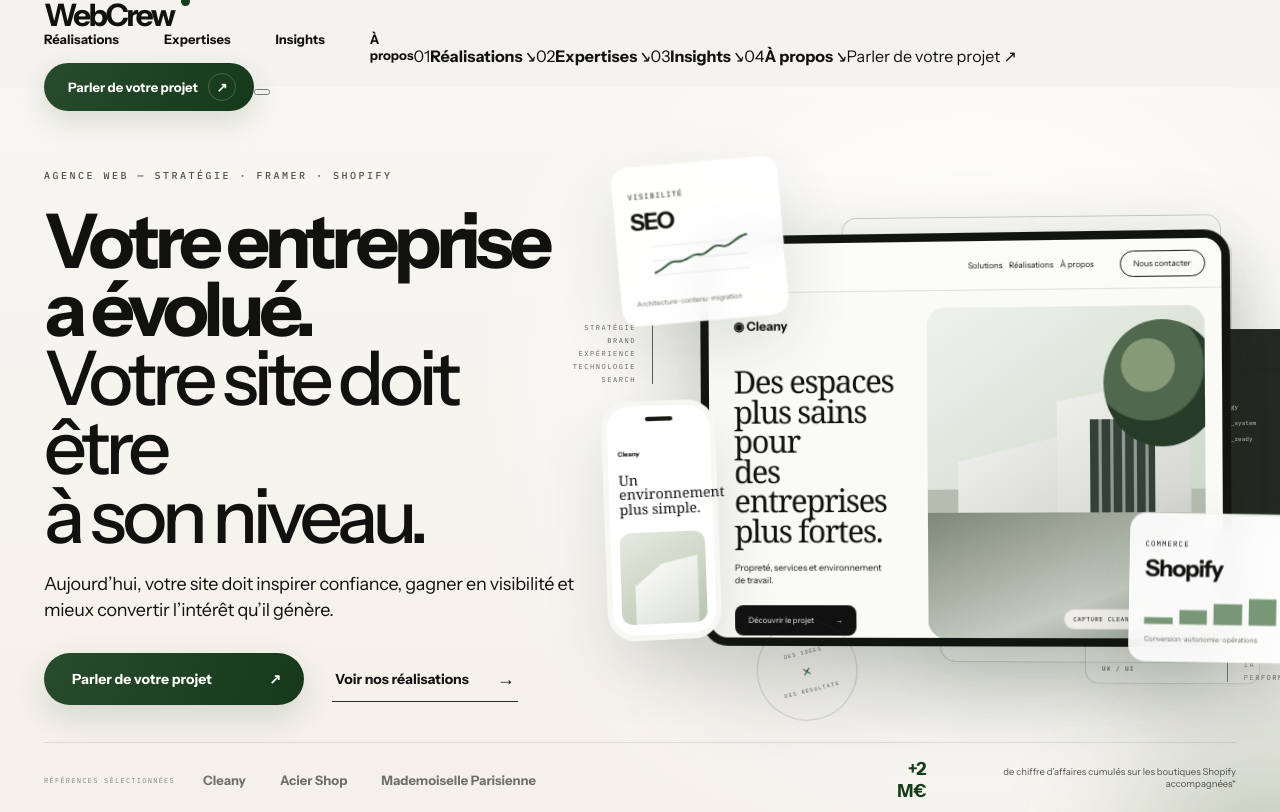
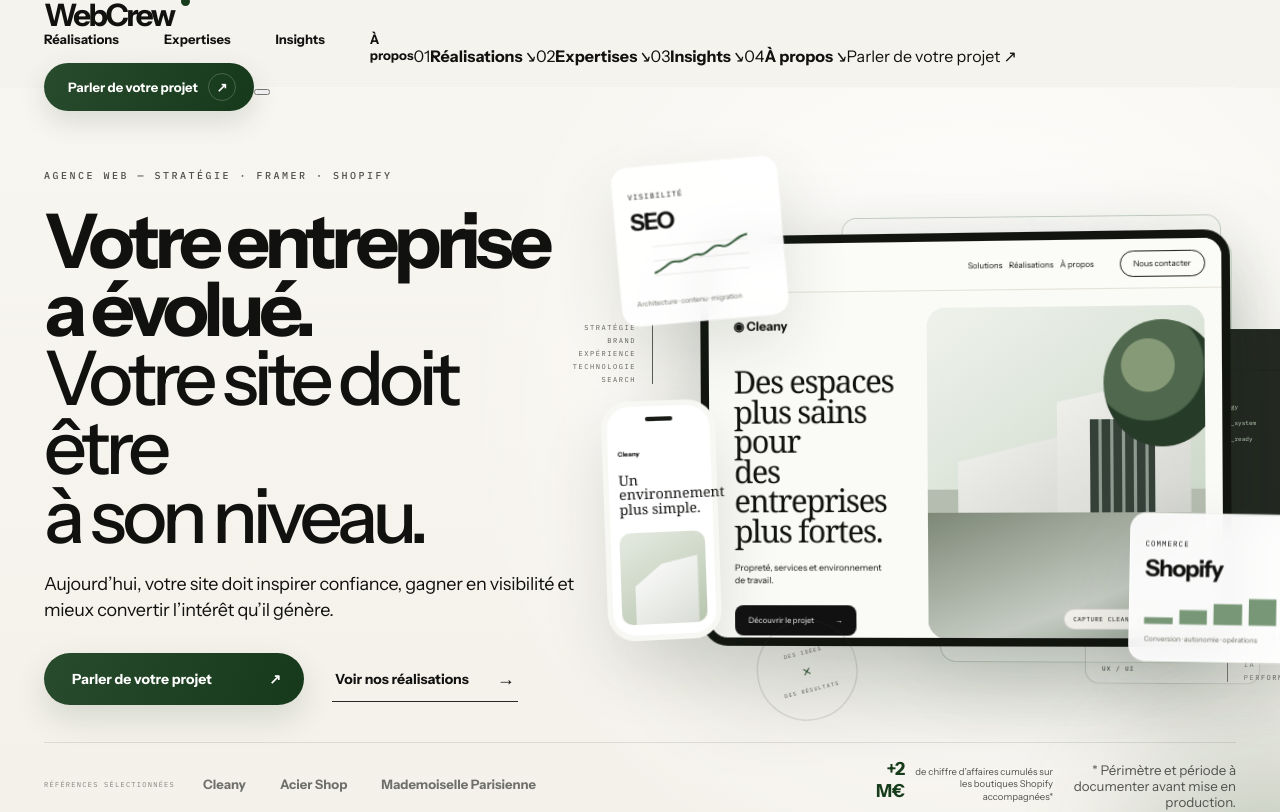
Before and after one commit to Emir10zenia10/Webcrew-website, a Next.js app: page / in a window 1280 px wide. Shown: the top 812 px of the page. Built offline with nearby package versions, Linux system fonts and the light colour scheme.

Commit message:
WebCrew V3: document Shopify proof scope in preview

```diff
--- a/components/Hero.tsx
+++ b/components/Hero.tsx
@@ -117,7 +117,7 @@
       <div className="heroProof" aria-label="Références sélectionnées et preuve Shopify">
         <div className="proofIntro">RÉFÉRENCES SÉLECTIONNÉES</div>
         <div className="proofNames"><span>Cleany</span><span>Acier Shop</span><span>Mademoiselle Parisienne</span></div>
-        <div className="shopifyProof"><strong>+2 M€</strong><span>de chiffre d’affaires cumulés sur les boutiques Shopify accompagnées*</span></div>
+        <div className="shopifyProof"><strong>+2 M€</strong><span>de chiffre d’affaires cumulés sur les boutiques Shopify accompagnées*</span><small className="proofFootnote">* Périmètre et période à documenter avant mise en production.</small></div>
       </div>
     </section>
   );
```
